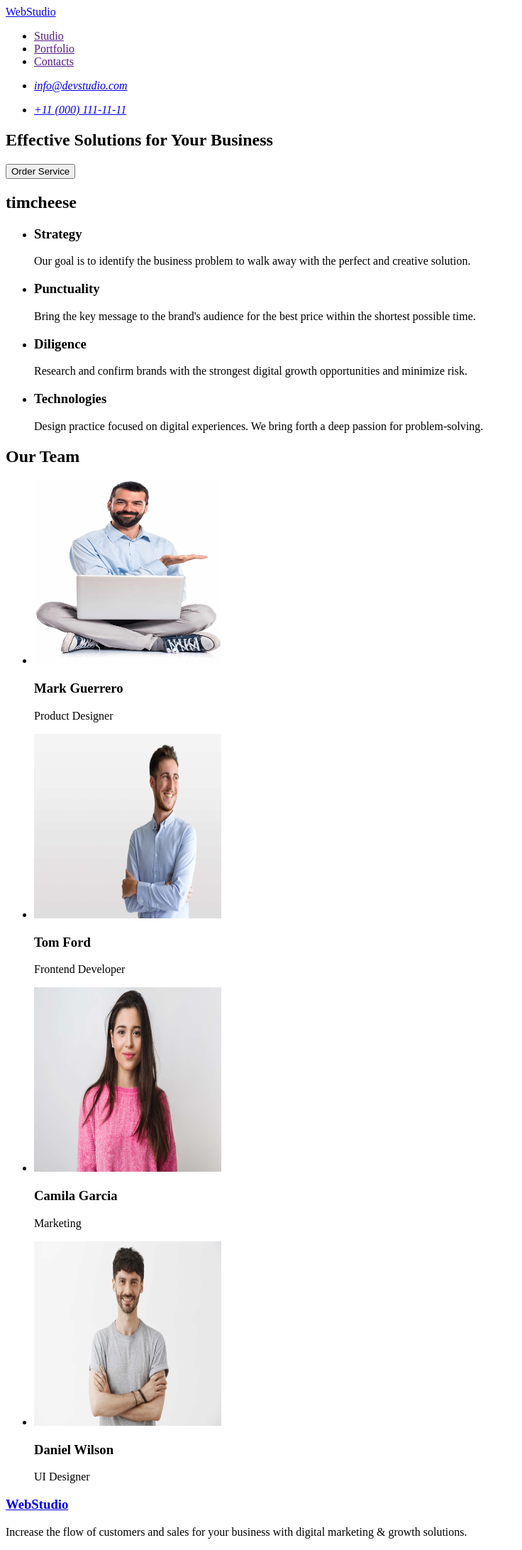
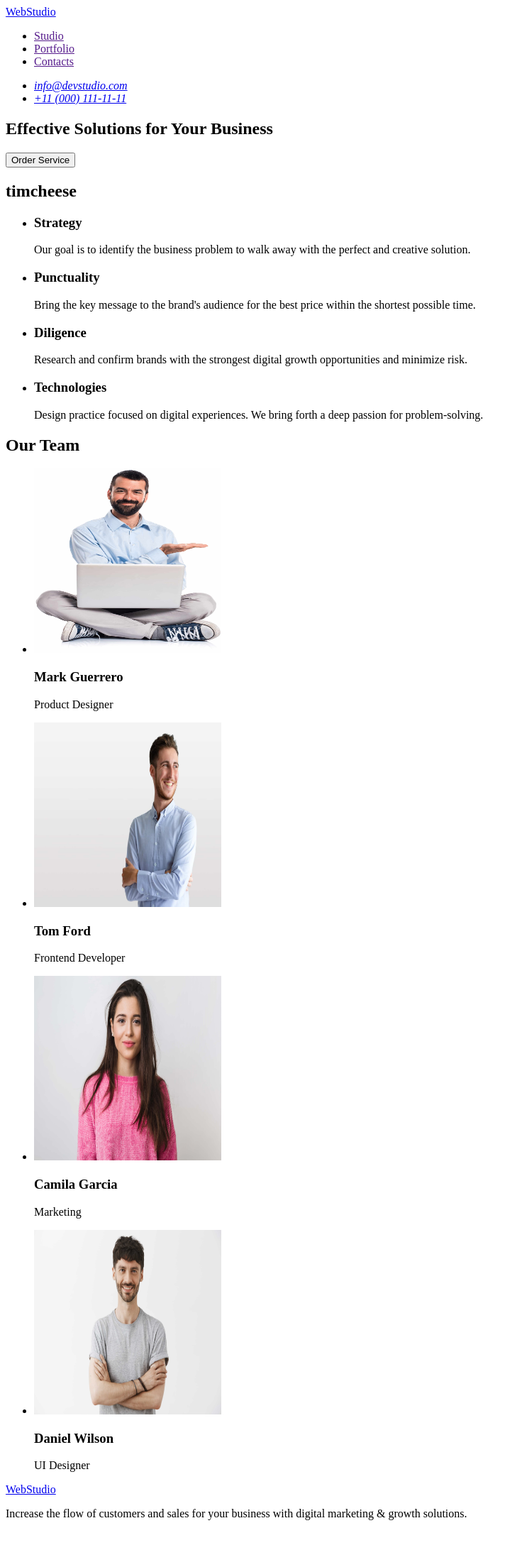
Before and after one commit to denys-a914y/goit-markup-hw-01, a plain HTML site: page index.html in a window 1280 px wide. Shown: the whole page at 71% size, without its empty margins (0-736 px from the left). After the commit the page ends 2158 px from the top, so only its background shows below. Drawn offline with Linux system fonts and the light colour scheme.

Commit message:
Update index.html

```diff
--- a/index.html
+++ b/index.html
@@ -21,22 +21,23 @@
 
 </ul>
 
+
+
+</nav>
 <address>
     <ul>
 
         <li>
-        <p><a href="mailto:info@devstudio.com">info@devstudio.com</a></p>
+            <a href="mailto:info@devstudio.com">info@devstudio.com</a>
 
         </li>
 
         <li>
-        <p><a href="tel:+110001111111">+11 (000) 111-11-11</a></p>
+            <a href="tel:+110001111111">+11 (000) 111-11-11</a>
         </li>
     </ul>
 
 </address>
-
-</nav>
 </header>
 
 <main>
@@ -136,7 +137,7 @@
 </main>
 
 <footer>
-    <h3><a href="./index.html">WebStudio</a></h3>
+    <a href="./index.html">WebStudio</a>
     <p>Increase the flow of customers and sales for your business with digital marketing & growth solutions.</p>
 
 
```
Lines whose indentation alone changed are shown as unchanged.
